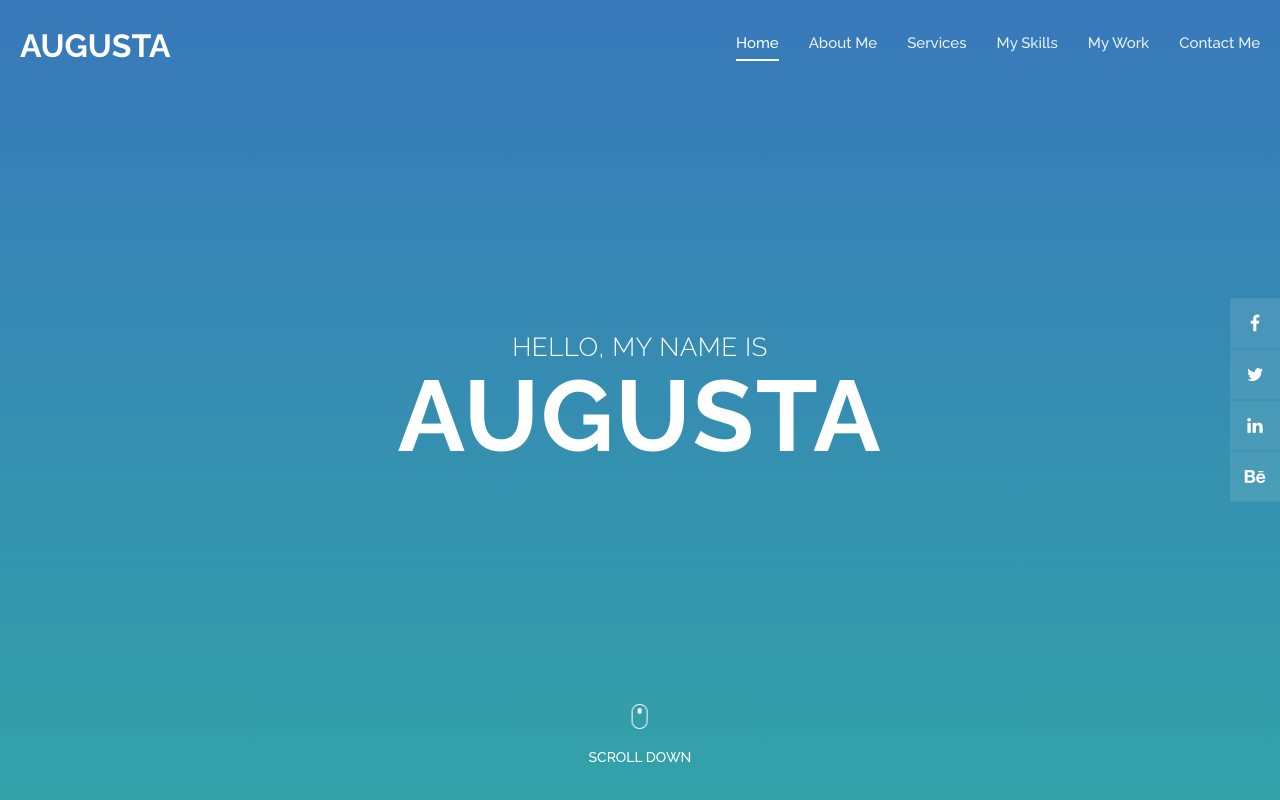
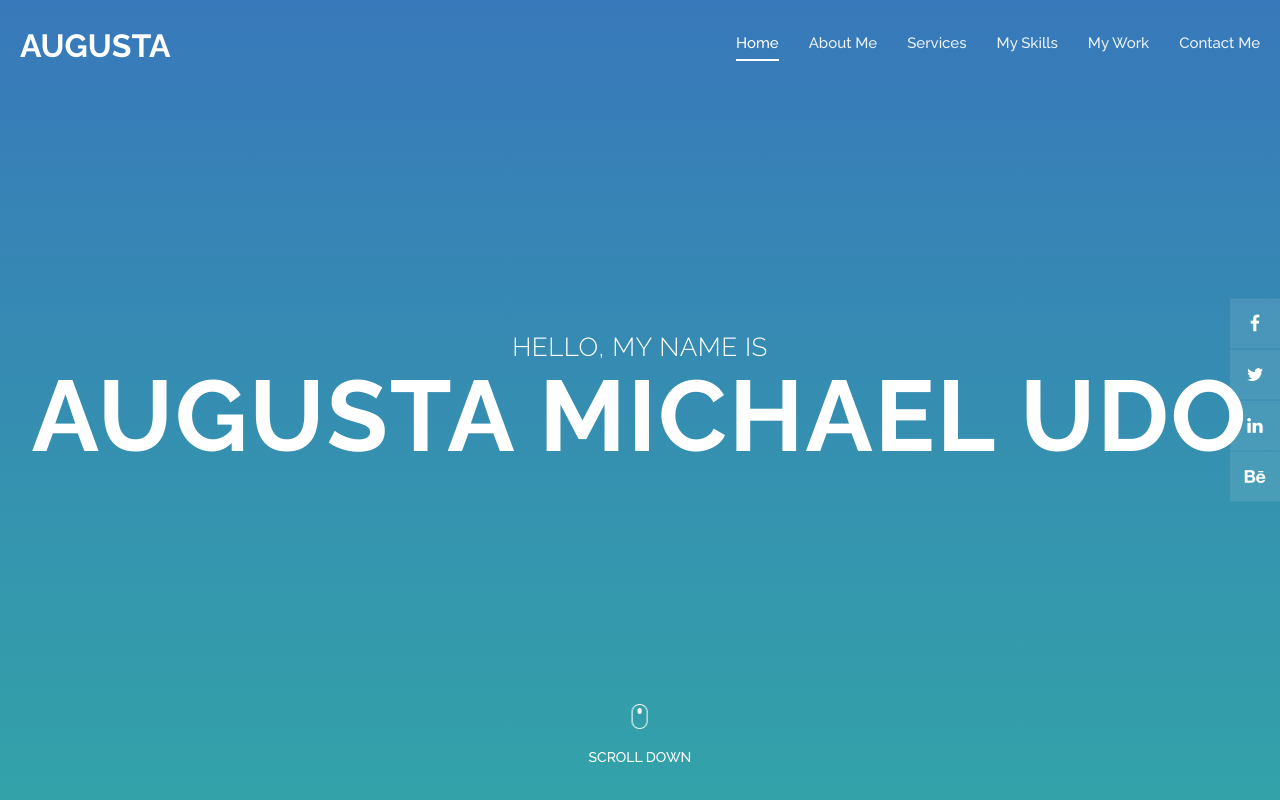
Before and after one commit to augyudo/training-, a plain HTML site: page index.html in a window 1280 px wide. Drawn offline with Linux system fonts and the light colour scheme.

Commit message:
Update index.html

```diff
--- a/index.html
+++ b/index.html
@@ -78,7 +78,7 @@ https://templatemo.com/tm-528-elegance
                 <div class="section-inner">
                     <div class="welcome-box">
                         <span class="welcome-first animate" data-animate="fadeInUp">Hello, my name is</span>
-                        <h1 class="welcome-title animate" data-animate="fadeInUp">Augusta</h1>
+                        <h1 class="welcome-title animate" data-animate="fadeInUp">Augusta Michael Udo</h1>
                         <!-- <p class="animate" data-animate="fadeInUp">This is a clean and modern HTML5 template with a video background. You can use this layout for your profile page. Please spread a word about templatemo to your friends. Thank you.</p> -->
                         <div class="scroll-down next-section animate data-animate="fadeInUp""><img src="images/mouse-scroll.png" alt=""><span>Scroll Down</span></div>
                     </div>
```
